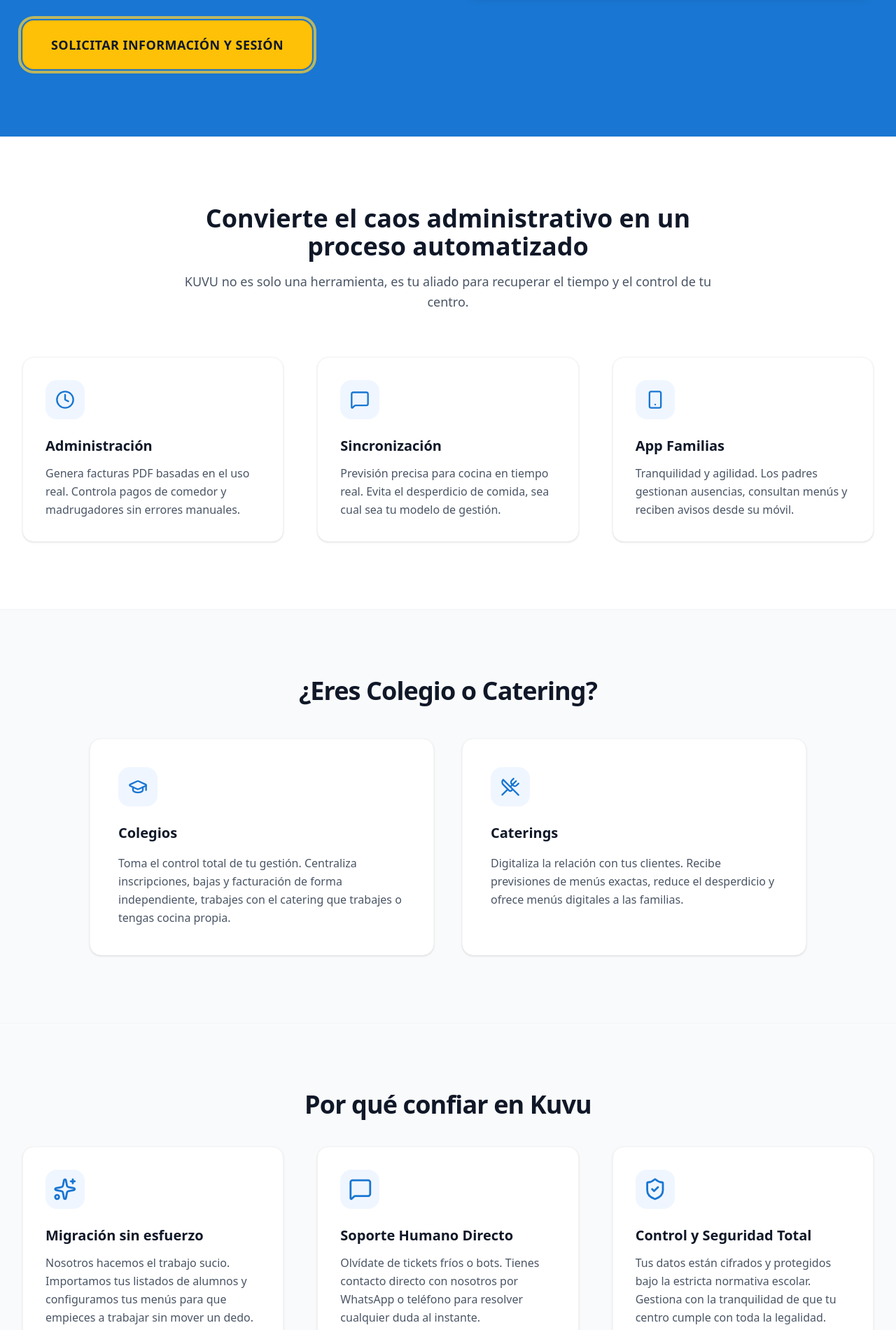
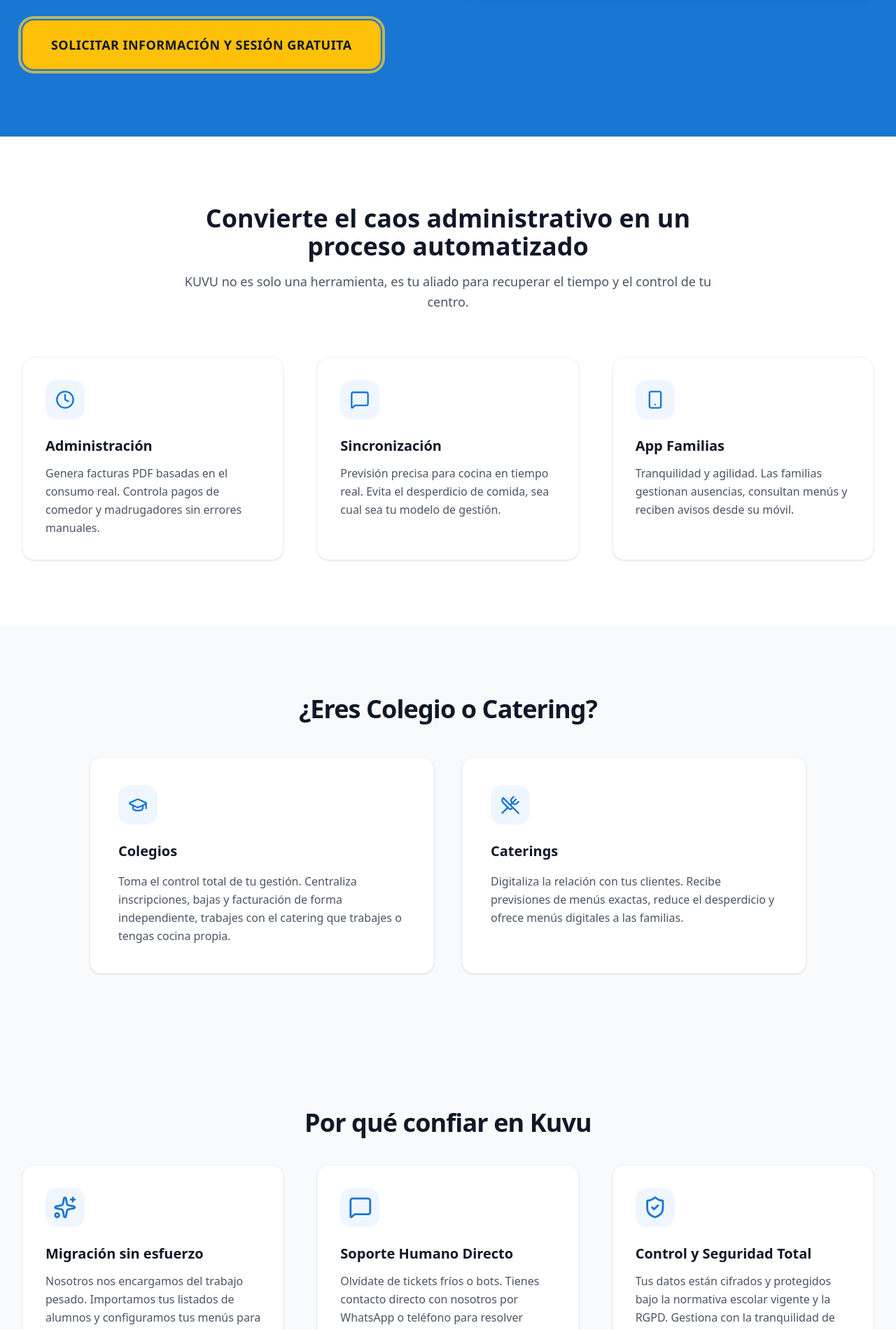
Before and after one commit to andreacb1995/kuvu-landing-page, a React (Vite) app: page / in a window 1280 px wide. Shown: the part 880-2780 px from the top of the page at 70% size. Built offline with nearby package versions, Linux system fonts and the light colour scheme; no server answers.

Commit message:
mejoras textos

```diff
--- a/src/Landing.tsx
+++ b/src/Landing.tsx
@@ -196,7 +196,7 @@
               disabled={status === 'loading'}
               className={`${ctaPrimaryOnLightClass} w-full max-w-full sm:max-w-xl sm:mx-auto disabled:cursor-not-allowed disabled:opacity-65 disabled:hover:bg-[#ffc107] disabled:hover:shadow-md disabled:hover:ring-amber-300/70`}
             >
-              {status === 'loading' ? 'ENVIANDO…' : 'Enviar y ver disponibilidad'}
+              {status === 'loading' ? 'ENVIANDO…' : 'Solicitar información y sesión gratuita'}
             </button>
           </div>
         </form>
@@ -262,8 +262,7 @@
                     <li className="flex items-center space-x-3">
                       <CheckCircle className="w-6 h-6 text-[#ffc107] flex-shrink-0" />
                       <span className="text-blue-50 font-medium text-base sm:text-lg">
-                        Facturación automática basada en el uso real
-                      </span>
+                        Facturación automática basada en el consumo real                      </span>
                     </li>
                   </ul>
                 </div>
@@ -271,7 +270,7 @@
 
               <div className="mt-8 sm:mt-10">
                 <a href="#contacto" className={`${ctaPrimaryClass} normal-case w-full sm:w-auto`}>
-                  Solicitar información y sesión
+                  Solicitar información y sesión gratuita
                 </a>
               </div>
             </div>
@@ -310,7 +309,7 @@
               </div>
               <h3 className="text-xl font-bold text-gray-900 mb-3">Administración</h3>
               <p className="text-gray-600 leading-normal md:leading-relaxed">
-                Genera facturas PDF basadas en el uso real. Controla pagos de comedor y madrugadores sin errores
+                Genera facturas PDF basadas en el consumo real. Controla pagos de comedor y madrugadores sin errores
                 manuales.
               </p>
             </div>
@@ -332,7 +331,7 @@
               </div>
               <h3 className="text-xl font-bold text-gray-900 mb-3">App Familias</h3>
               <p className="text-gray-600 leading-normal md:leading-relaxed">
-                Tranquilidad y agilidad. Los padres gestionan ausencias, consultan menús y reciben avisos desde su móvil.
+                Tranquilidad y agilidad. Las familias gestionan ausencias, consultan menús y reciben avisos desde su móvil.
               </p>
             </div>
           </div>
@@ -370,28 +369,28 @@
         </div>
       </section>
 
-      {/* Por qué confiar en Kuvu */}
-      <section className="py-16 md:py-24 bg-gray-50 border-t border-gray-100" aria-labelledby="confianza-heading">
-        <div className="max-w-7xl mx-auto px-4 sm:px-6 lg:px-8">
+      {/* 1. Por qué confiar en Kuvu — generador de confianza */}
+      <section className="border-t border-gray-100 bg-gray-50 py-16 md:py-24" aria-labelledby="confianza-heading">
+        <div className="mx-auto max-w-7xl px-4 sm:px-6 lg:px-8">
           <h2
             id="confianza-heading"
-            className="text-3xl md:text-4xl font-bold text-gray-900 mb-8 md:mb-10 text-center tracking-tight"
+            className="mb-8 text-center text-3xl font-bold tracking-tight text-gray-900 md:mb-10 md:text-4xl"
           >
             Por qué confiar en Kuvu
           </h2>
-          <div className="grid grid-cols-1 md:grid-cols-3 gap-6 md:gap-10 lg:gap-12 items-stretch">
-            <article className="flex h-full min-h-0 flex-col rounded-2xl border border-gray-100 bg-white p-8 shadow-sm transition-shadow hover:shadow-md max-sm:items-center max-sm:text-center md:items-stretch md:text-left">
-              <div className="mb-6 flex h-14 w-14 shrink-0 items-center justify-center rounded-2xl bg-blue-50 max-sm:mx-auto">
+          <div className="grid grid-cols-1 items-stretch gap-6 md:grid-cols-3 md:gap-10 lg:gap-12">
+            <article className="flex h-full min-h-0 max-sm:items-center max-sm:text-center flex-col rounded-2xl border border-gray-100 bg-white p-8 shadow-sm transition-shadow hover:shadow-md md:items-stretch md:text-left">
+              <div className="mb-6 flex h-14 w-14 max-sm:mx-auto shrink-0 items-center justify-center rounded-2xl bg-blue-50">
                 <Sparkles className="h-[2.1rem] w-[2.1rem] shrink-0 text-[#1976d2]" aria-hidden />
               </div>
               <h3 className="mb-3 text-xl font-bold text-gray-900">Migración sin esfuerzo</h3>
               <p className="flex-1 text-gray-600 leading-normal md:leading-relaxed">
-                Nosotros hacemos el trabajo sucio. Importamos tus listados de alumnos y configuramos tus menús para que
-                empieces a trabajar sin mover un dedo.
+                Nosotros nos encargamos del trabajo pesado. Importamos tus listados de alumnos y configuramos tus menús
+                para que empieces a trabajar sin complicaciones.
               </p>
             </article>
-            <article className="flex h-full min-h-0 flex-col rounded-2xl border border-gray-100 bg-white p-8 shadow-sm transition-shadow hover:shadow-md max-sm:items-center max-sm:text-center md:items-stretch md:text-left">
-              <div className="mb-6 flex h-14 w-14 shrink-0 items-center justify-center rounded-2xl bg-blue-50 max-sm:mx-auto">
+            <article className="flex h-full min-h-0 max-sm:items-center max-sm:text-center flex-col rounded-2xl border border-gray-100 bg-white p-8 shadow-sm transition-shadow hover:shadow-md md:items-stretch md:text-left">
+              <div className="mb-6 flex h-14 w-14 max-sm:mx-auto shrink-0 items-center justify-center rounded-2xl bg-blue-50">
                 <MessageSquare className="h-[2.1rem] w-[2.1rem] shrink-0 text-[#1976d2]" aria-hidden />
               </div>
               <h3 className="mb-3 text-xl font-bold text-gray-900">Soporte Humano Directo</h3>
@@ -400,39 +399,40 @@
                 resolver cualquier duda al instante.
               </p>
             </article>
-            <article className="flex h-full min-h-0 flex-col rounded-2xl border border-gray-100 bg-white p-8 shadow-sm transition-shadow hover:shadow-md max-sm:items-center max-sm:text-center md:items-stretch md:text-left">
-              <div className="mb-6 flex h-14 w-14 shrink-0 items-center justify-center rounded-2xl bg-blue-50 max-sm:mx-auto">
+            <article className="flex h-full min-h-0 max-sm:items-center max-sm:text-center flex-col rounded-2xl border border-gray-100 bg-white p-8 shadow-sm transition-shadow hover:shadow-md md:items-stretch md:text-left">
+              <div className="mb-6 flex h-14 w-14 max-sm:mx-auto shrink-0 items-center justify-center rounded-2xl bg-blue-50">
                 <ShieldCheck className="h-[2.1rem] w-[2.1rem] shrink-0 text-[#1976d2]" aria-hidden />
               </div>
               <h3 className="mb-3 text-xl font-bold text-gray-900">Control y Seguridad Total</h3>
               <p className="flex-1 text-gray-600 leading-normal md:leading-relaxed">
-                Tus datos están cifrados y protegidos bajo la estricta normativa escolar. Gestiona con la tranquilidad de
-                que tu centro cumple con toda la legalidad.
+                Tus datos están cifrados y protegidos bajo la normativa escolar vigente y la RGPD. Gestiona con la
+                tranquilidad de cumplir toda la legalidad.
               </p>
             </article>
           </div>
         </div>
       </section>
 
-      {/* Franja CTA — fondo azul oscuro */}
+      {/* 2. Cierre — empujón final hacia el formulario */}
       <section className="border-y border-blue-900/30 bg-gradient-to-b from-[#1565c0] to-[#0d47a1] py-16 md:py-24">
-        <div className="max-w-3xl mx-auto px-4 sm:px-6 lg:px-8 text-center">
-          <h2 className="text-2xl sm:text-3xl md:text-4xl font-bold mb-4 tracking-tight text-white">
-            ¿Listo para dejar atrás el caos administrativo?
+        <div className="mx-auto max-w-3xl px-4 text-center sm:px-6 lg:px-8">
+          <h2 className="mb-4 text-2xl font-bold tracking-tight text-white sm:text-3xl md:text-4xl">
+            Simplifica la gestión de tu centro hoy mismo
           </h2>
-          <p className="mb-8 max-w-2xl mx-auto text-base sm:text-lg leading-normal md:leading-relaxed text-blue-100">
-            Te mostraremos cómo Kuvu puede ayudarte a recuperar el control de tu tiempo y
-            profesionalizar la gestión de tu centro o catering.
+          <p className="mx-auto mb-8 max-w-2xl text-base leading-normal text-blue-100 sm:text-lg md:leading-relaxed">
+            Descubre cómo Kuvu digitaliza tus procesos para que recuperes el control de tu tiempo y profesionalices la
+            gestión de tu catering o comedor.
           </p>
           <a
             href="#contacto"
             className={`${ctaPrimaryOnDarkStripClass} normal-case w-full sm:inline-flex sm:w-auto`}
           >
-            Solicitar información y sesión
+            Solicitar información y sesión gratuita
           </a>
         </div>
       </section>
 
+      {/* 3. Formulario de contacto */}
       <ContactSection />
 
       {/* Footer */}
@@ -446,8 +446,7 @@
                 className="h-20 md:h-28 w-auto max-w-full object-contain mx-auto md:mx-0 mb-4"
               />
               <p className="text-sm text-gray-400 max-w-xs mx-auto md:mx-0 leading-normal md:leading-relaxed">
-                La plataforma integral para Colegios y Caterings que elimina el caos administrativo.
-              </p>
+              La plataforma integral para centros educativos y caterings que elimina el caos administrativo.              </p>
             </div>
 
             <div className="md:pt-14">
--- a/src/ThankYou.tsx
+++ b/src/ThankYou.tsx
@@ -12,7 +12,7 @@
 import { trackFormSubmittedPage, trackLead, trackSchedule, trackWhatsAppContact } from './metaPixel';
 
 const CALENDLY_URL_RAW = import.meta.env.VITE_CALENDLY_URL?.trim() || DEFAULT_CALENDLY_URL;
-/** Siempre con hide_landing_page_details y hide_gdpr_banner (también aplicados en initInlineWidget). */
+/** Embed limpio: sin cabecera interna ni banner GDPR (reaplicado también en getCalendlyInlineWidgetOptions). */
 const CALENDLY_URL = appendCalendlyEmbedQueryParams(CALENDLY_URL_RAW);
 
 export default function ThankYou() {
@@ -105,8 +105,8 @@
               ¡Solicitud recibida!
             </h1>
             <p className="mx-auto mt-4 max-w-2xl text-pretty text-center text-base leading-relaxed text-white/95 sm:text-lg mb-4">
-              El equipo de Kuvu se pondrá en contacto contigo pronto para resolver tus dudas. Si prefieres asegurar un
-              hueco ya mismo, elige el momento que mejor te encaje para una demo con nuestra especialista:
+              El equipo de Kuvu se pondrá en contacto contigo pronto. Para tu comodidad, también puedes elegir
+              directamente un hueco en nuestra agenda para que veamos juntos cómo el sistema puede ayudarte:
             </p>
           </div>
 
```
